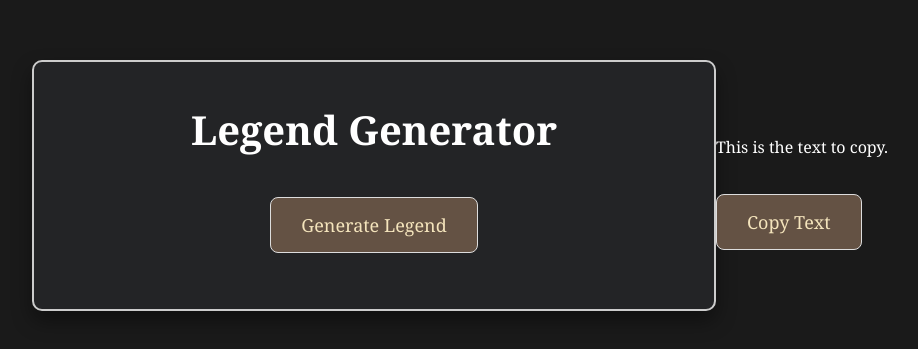
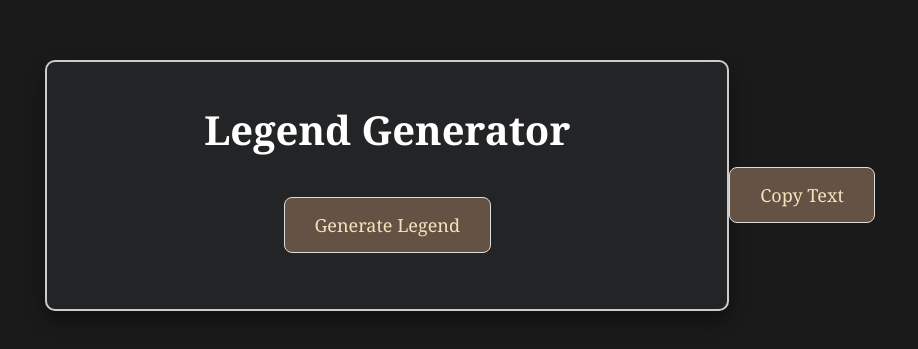
Before and after one commit to nicolaswalthery/random-event-widget, a plain HTML site: page index.html in a window 1280 px wide. Shown: the part 215-564 px from the top of the page, without its empty margins (180-1098 px from the left). Drawn offline with Linux system fonts and the light colour scheme.

Commit message:
Update index.html

```diff
--- a/index.html
+++ b/index.html
@@ -13,7 +13,6 @@
         <p id="legend"></p>
     </div>
     <div>
-        <p id="textToCopy">This is the text to copy.</p>
         <button onclick="copyText()">Copy Text</button>
     </div>
     <script src="script.js"></script>
```
